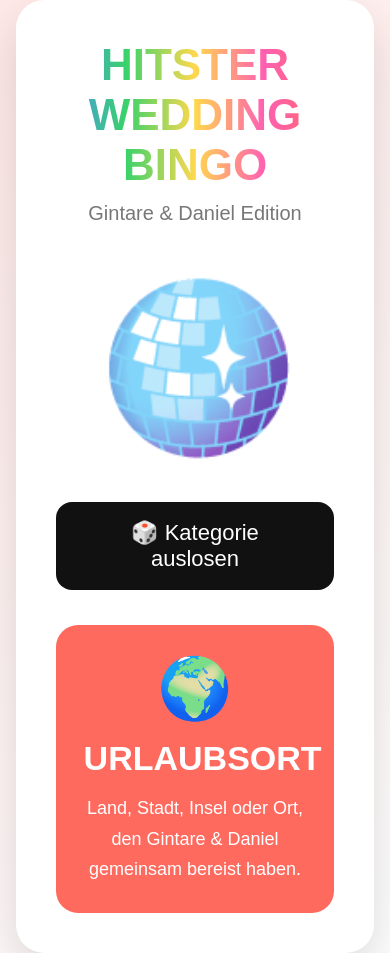
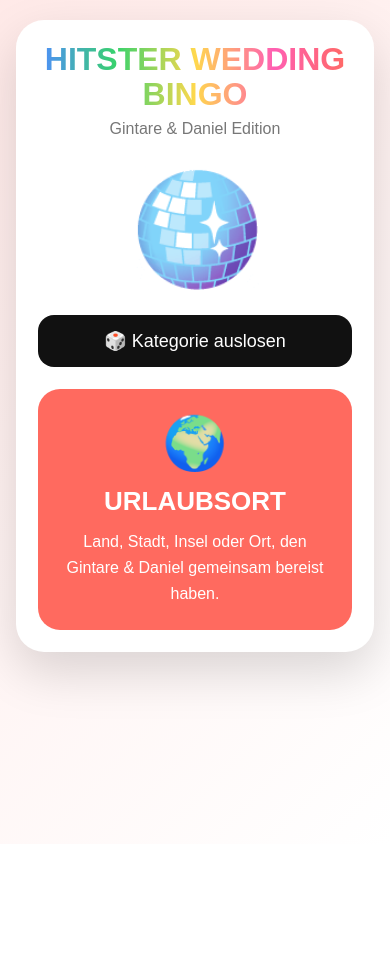
Before and after one commit to pascalehrmann/hitster-wedding, a plain HTML site: page index.html in a window 390 px wide. Both pictures are taken after a click on the button "🎲 Kategorie auslosen". After the commit the page ends 844 px from the top, so only its background shows below. Drawn offline with Linux system fonts and the light colour scheme.

Commit message:
Refine styles for layout and responsiveness
Adjusted various font sizes, margins, and paddings for better layout and responsiveness. Added media queries for mobile adjustments.

```diff
--- a/style.css
+++ b/style.css
@@ -22,9 +22,11 @@ body{
 
     justify-content:center;
 
-    align-items:center;
+    align-items:flex-start;
 
     min-height:100vh;
+
+    padding:20px 0;
 
     transition:.4s;
 
@@ -32,11 +34,11 @@ body{
 
 .container{
 
-    width:min(700px,92vw);
+    width:min(680px,92vw);
 
     background:white;
 
-    padding:40px;
+    padding:28px;
 
     border-radius:28px;
 
@@ -48,7 +50,9 @@ body{
 
 h1{
 
-    font-size:44px;
+    font-size:38px;
+
+    line-height:1.1;
 
     background:linear-gradient(
         90deg,
@@ -69,17 +73,17 @@ h1{
 
     color:#777;
 
-    margin:12px 0 35px;
+    margin:8px 0 20px;
 
-    font-size:20px;
+    font-size:18px;
 
 }
 
 #ball{
 
-    font-size:180px;
+    font-size:150px;
 
-    margin-bottom:30px;
+    margin-bottom:20px;
 
 }
 
@@ -107,11 +111,11 @@ button{
 
     color:white;
 
-    padding:18px 34px;
+    padding:16px 30px;
 
     border-radius:16px;
 
-    font-size:22px;
+    font-size:20px;
 
     cursor:pointer;
 
@@ -131,13 +135,13 @@ button:hover{
 
     display:none;
 
-    margin-top:35px;
+    margin-top:22px;
 
     color:white;
 
     border-radius:22px;
 
-    padding:28px;
+    padding:24px;
 
     animation:pop .35s ease;
 
@@ -145,23 +149,23 @@ button:hover{
 
 #icon{
 
-    font-size:60px;
+    font-size:52px;
 
 }
 
 #title{
 
-    margin:15px 0;
+    margin:12px 0;
 
-    font-size:34px;
+    font-size:30px;
 
 }
 
 #description{
 
-    font-size:18px;
+    font-size:17px;
 
-    line-height:1.7;
+    line-height:1.6;
 
 }
 
@@ -171,7 +175,7 @@ button:hover{
 
         opacity:0;
 
-        transform:scale(.85);
+        transform:scale(.9);
 
     }
 
@@ -184,3 +188,55 @@ button:hover{
     }
 
 }
+
+@media(max-width:700px){
+
+    .container{
+
+        padding:22px;
+
+    }
+
+    h1{
+
+        font-size:32px;
+
+    }
+
+    .subtitle{
+
+        font-size:16px;
+
+    }
+
+    #ball{
+
+        font-size:120px;
+
+        margin-bottom:16px;
+
+    }
+
+    button{
+
+        width:100%;
+
+        font-size:18px;
+
+        padding:15px 20px;
+
+    }
+
+    #title{
+
+        font-size:26px;
+
+    }
+
+    #description{
+
+        font-size:16px;
+
+    }
+
+}
```
